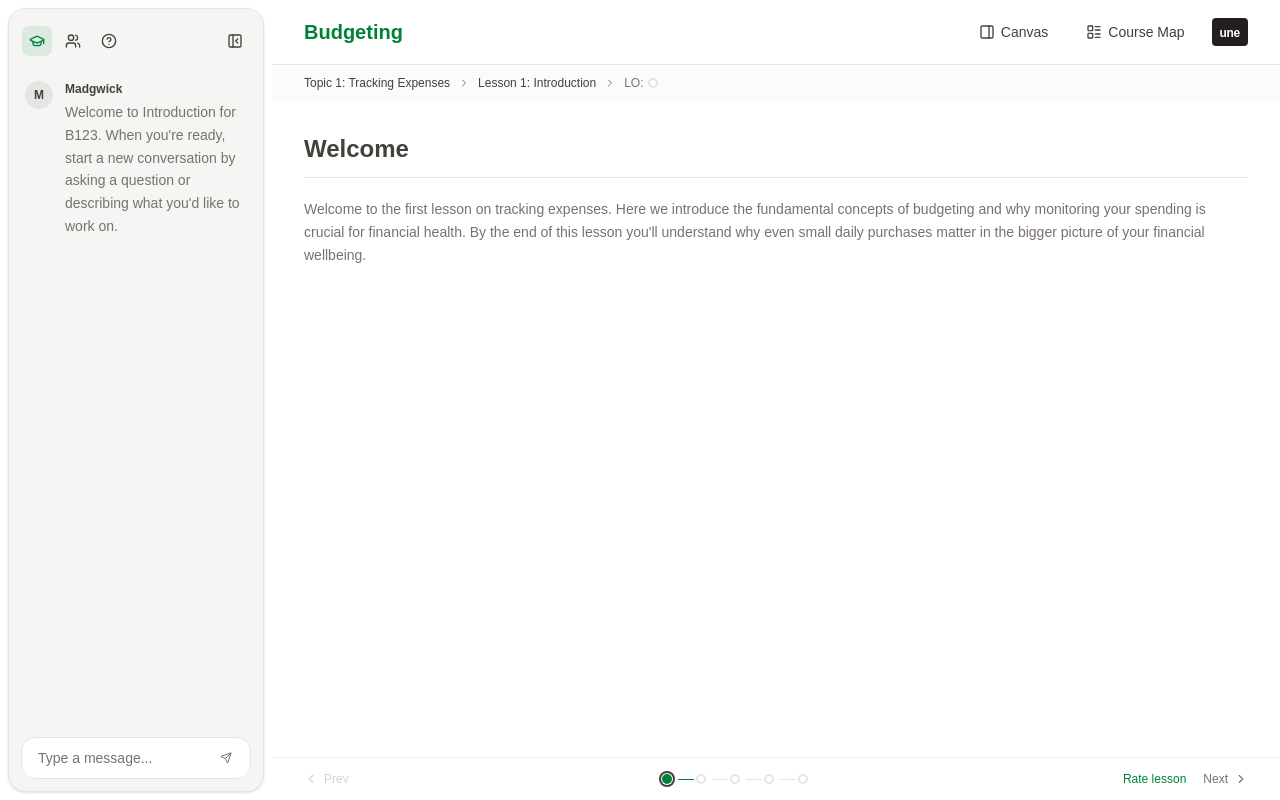
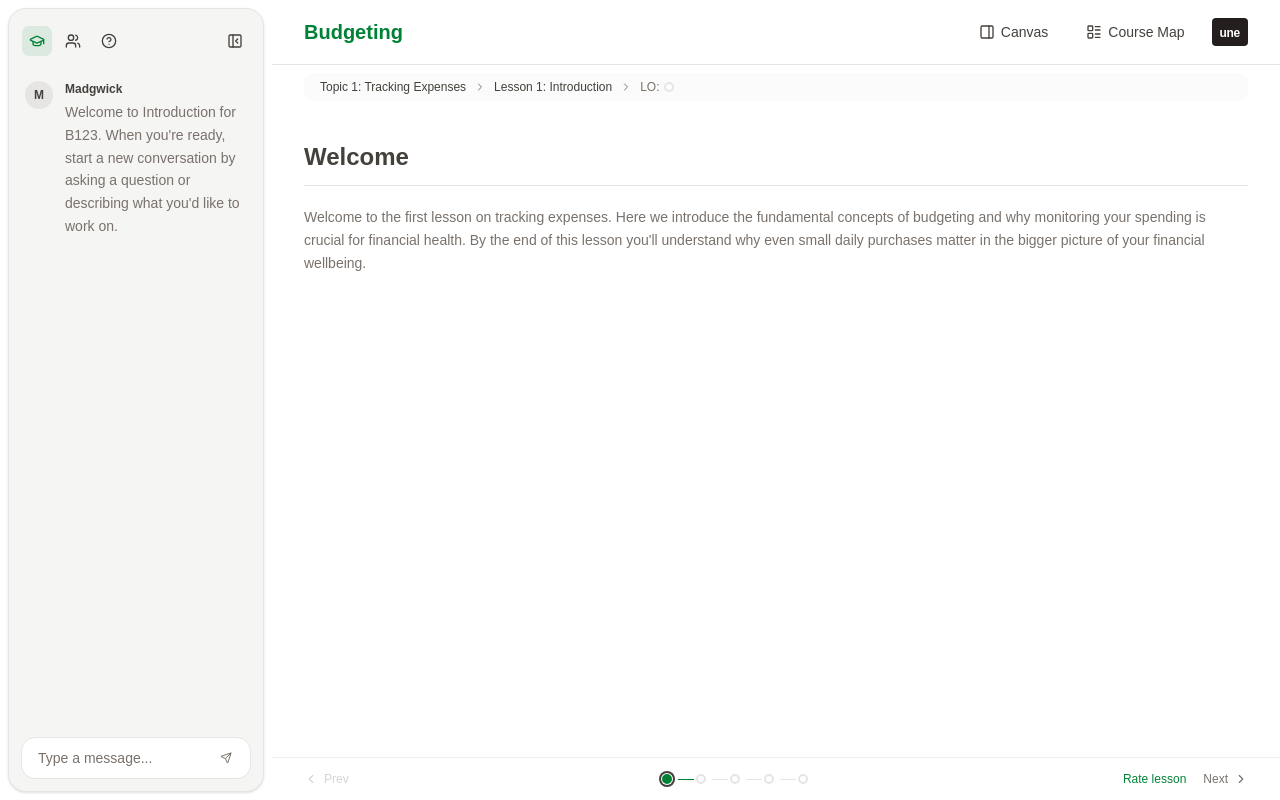
Before and after one commit to Lyfe4/ui-2.0, a React (Vite) app: page / in a window 1280 px wide. Built offline with nearby package versions, Linux system fonts and the light colour scheme.

Commit message:
Give breadcrumb bar rounded edges
Shrink the outer wrapper to a padded lane and move bg-muted/40 +
backdrop-blur-sm onto an inner div with rounded-lg, so the tonal
background has visible rounded corners rather than spanning edge-to-edge.

https://claude.ai/code/session_01KQ6i5JNkzDYcWbGnXZDM4J

```diff
--- a/src/components/ContentPane.tsx
+++ b/src/components/ContentPane.tsx
@@ -128,8 +128,8 @@ export function ContentPane({
       <Separator />
 
       {/* Breadcrumb bar — sticky, faint muted background, blurs content beneath */}
-      <div className={cn("bg-muted/40 backdrop-blur-sm px-8 py-2.5", mapOpen && "hidden")}>
-        <div className="flex items-center gap-2 text-xs text-muted-foreground">
+      <div className={cn("px-8 py-2", mapOpen && "hidden")}>
+        <div className="flex items-center gap-2 rounded-lg bg-muted/40 px-4 py-1.5 text-xs text-muted-foreground backdrop-blur-sm">
           <span className="shrink-0 font-medium text-foreground">Topic 1: Tracking Expenses</span>
 
           <ChevronRight className="size-3 shrink-0" />
```
